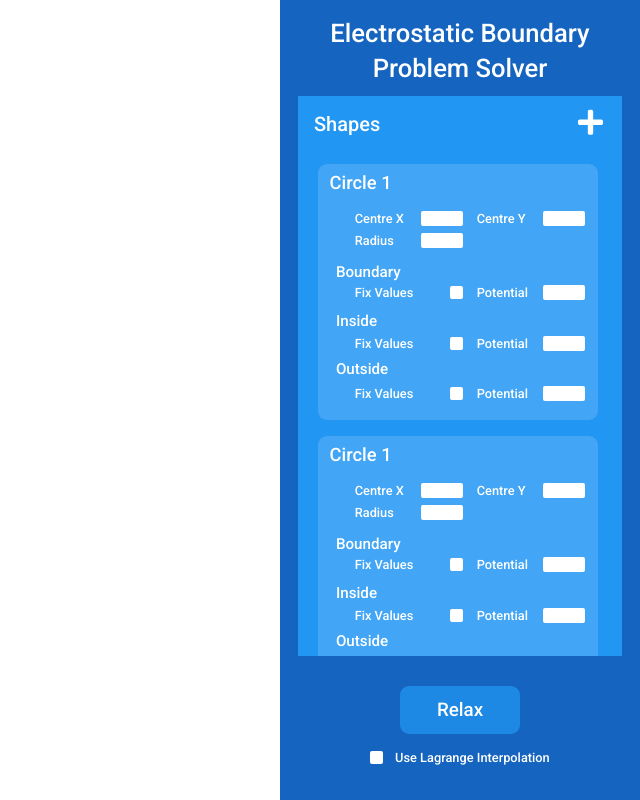
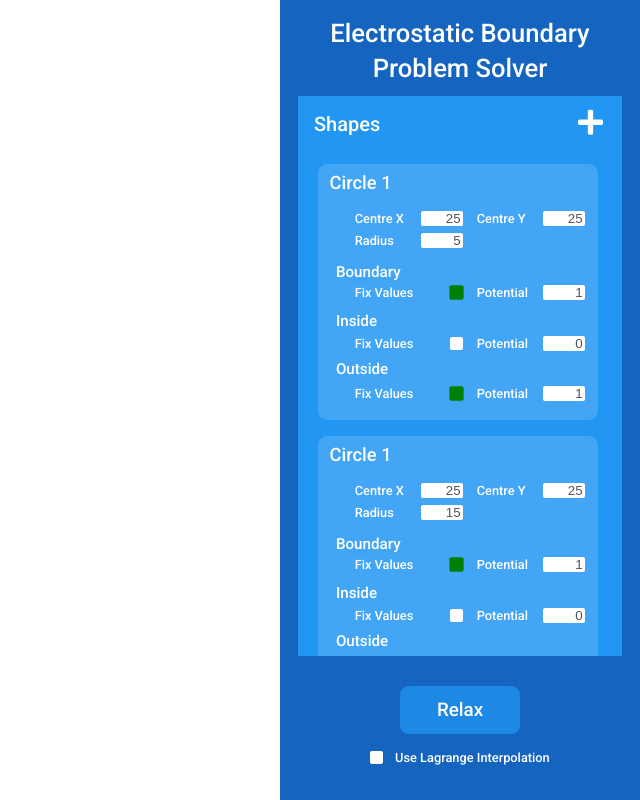
Before and after one commit to ChristopherDocherty/ElectrostaticBPSolver, a React (Create React App) app: page / in a window 1280 px wide. Shown: the whole page, without its empty margins (640-1280 px from the left). Built offline with nearby package versions, Linux system fonts and the light colour scheme.

Commit message:
Refactored to classes; Pass data into cards

```diff
--- a/src/Cards/Checkbox.js
+++ b/src/Cards/Checkbox.js
@@ -8,6 +8,7 @@ function Checkbox(props) {
     return (
         <div>
         <input type="checkbox"
+        disabled={!props.updateable}
         checked={props.checked}
         onChange={() => {props.setChecked(!props.checked); console.log("Click registered")}}/>
         <div className="CheckboxTrick">
--- a/src/Cards/CircleCard.js
+++ b/src/Cards/CircleCard.js
@@ -1,18 +1,25 @@
-import React, {useState} from 'react';
+import React, {useState, Component} from 'react';
 import './CircleCard.css';
 import {CSSTransition} from 'react-transition-group';
 import SettingsItem from './SettingsItem.js';
 
 
-function CircleCard() {
+class CircleCard extends Component {
 
-    const [showCard, setShowCard] = useState(true);
+    constructor(props) {
+        super(props);
+
+        this.state = {
+            showCard: true
+        }
+    }
 
 
+    render(){
 
         return(
                 <CSSTransition
-                in={showCard}
+                    in={this.state.showCard}
                     timeout={300}
                     classNames="CircleCard"
                     unmountOnExit
@@ -28,31 +35,32 @@ function CircleCard() {
                         <div className="SubTitle" style={{top: "24.5vh"}}>Outside</div>
 
                         <div className="PotentialSettings" style={{top: "5.85vh"}}>
-                        {
-                            ["Centre X", "Centre Y"].map( (x, i) => <SettingsItem title={x} inputType="text" key={i}/>)
-                        }
+
+                                <SettingsItem title={"Centre X"} inputType="text" textboxValue={this.props.Circle.centreX} updateable={this.props.updateable}/>
+                                <SettingsItem title={"Centre Y"} inputType="text" textboxValue={this.props.Circle.centreY} updateable={this.props.updateable}/>
+
                         </div>
 
                         <div className="PotentialSettings" style={{top: "8.6vh"}}>
 
-                        <SettingsItem title={"Radius"} inputType="text"/>
+                            <SettingsItem title={"Radius"} inputType="text" textboxValue={this.props.Circle.radius} updateable={this.props.updateable}/>
 
                         </div>
 
 
                         <div className="PotentialSettings" style={{top: "15.1vh"}}>
-                        <SettingsItem title="Fix Values" inputType="checkbox" />
-                        <SettingsItem title="Potential" inputType="text" />
+                            <SettingsItem title="Fix Values" inputType="checkbox" checked={this.props.Circle.boundaryFixed} updateable={this.props.updateable}/>
+                            <SettingsItem title="Potential" inputType="text" textboxValue={this.props.Circle.boundaryPotential} updateable={this.props.updateable}/>
                         </div>
 
                         <div className="PotentialSettings" style={{top: "21.5vh"}}>
-                        <SettingsItem title="Fix Values" inputType="checkbox" />
-                        <SettingsItem title="Potential" inputType="text" />
+                            <SettingsItem title="Fix Values" inputType="checkbox" checked={this.props.Circle.internalFixed} updateable={this.props.updateable}/>
+                            <SettingsItem title="Potential" inputType="text" textboxValue={this.props.Circle.internalPotential} updateable={this.props.updateable}/>
                         </div>
 
                         <div className="PotentialSettings" style={{top: "27.7vh"}}>
-                        <SettingsItem title="Fix Values" inputType="checkbox" />
-                        <SettingsItem title="Potential" inputType="text" />
+                            <SettingsItem title="Fix Values" inputType="checkbox" checked={this.props.Circle.externalFixed} updateable={this.props.updateable}/>
+                            <SettingsItem title="Potential" inputType="text" textboxValue={this.props.Circle.externalPotential} updateable={this.props.updateable}/>
                         </div>
 
 
@@ -61,7 +69,7 @@ function CircleCard() {
 
                 </CSSTransition>
         )
-
+    }
 
 
 }
--- a/src/Cards/SettingsItem.js
+++ b/src/Cards/SettingsItem.js
@@ -8,8 +8,8 @@ function SettingsItem(props) {
 
 
 
-    const [checked, setChecked] = useState(false);
-    const [textboxValue, setTextboxValue] = useState("");
+    const [checked, setChecked] = useState(props.checked);
+    const [textboxValue, setTextboxValue] = useState(props.textboxValue);
 
 
     if(props.inputType === "checkbox"){
@@ -18,7 +18,7 @@ function SettingsItem(props) {
 
             <label className="SettingsItem">
                 <div>{props.title}</div>
-                <Checkbox checked={checked} setChecked = {setChecked}/>
+                <Checkbox checked={checked} setChecked = {setChecked} updateable={props.updateable}/>
             </label>
 
 
@@ -29,7 +29,7 @@ function SettingsItem(props) {
         return(
             <label className="SettingsItem">
                 <div>{props.title}</div>
-                <input style={{background:"white"}} type="text" value={textboxValue} onChange= {e => setTextboxValue(e.target.value)} />
+                <input style={{background:"white"}} type="text" value={textboxValue} onChange= {e => setTextboxValue(e.target.value)} disabled={!props.updateable} />
             </label>
 
 
--- a/src/Sidebar.js
+++ b/src/Sidebar.js
@@ -1,13 +1,67 @@
-import React, {useState} from 'react';
+import React, {useState, Component} from 'react';
 import './Sidebar.css';
 import { TransitionGroup } from 'react-transition-group';
 import CircleCard from './Cards/CircleCard.js';
 import Checkbox from './Cards/Checkbox';
 
 
-function Sidebar(props) {
 
-    const [checked, setChecked] = useState(false);
+
+class Circle{
+    constructor(centreX, centreY, radius, params){
+        this.centreX = centreX;
+        this.centreY = centreY;
+        this.radius = radius;
+
+        this.setExternal         = params.setExternal;
+        this.setBoundary         = params.setBoundary;
+        this.internalPotential   = params.internalPotential;
+        this.externalPotential   = params.externalPotential;
+        this.boundaryPotential   = params.boundaryPotential;
+        this.internalFixed       = params.internalFixed;
+        this.externalFixed       = params.externalFixed;
+        this.boundaryFixed       = params.boundaryFixed;
+
+    }
+
+}
+
+
+
+class Sidebar extends Component {
+
+    constructor(props){
+        super(props);
+
+
+        var params = {
+                setInternal : false,
+                setExternal : false,
+                setBoundary : true,
+
+                internalPotential : 0,
+                externalPotential: 1,
+                boundaryPotential: 1,
+
+                internalFixed: false,
+                externalFixed: true,
+                boundaryFixed: true
+            };
+
+
+
+        this.state = {
+            circleArr : [
+                new Circle(25, 25, 5, params),
+                new Circle(25, 25, 15, params),
+            ],
+            checked : false
+        }
+    }
+
+
+
+    render() {
 
 
 
@@ -20,14 +74,16 @@ function Sidebar(props) {
 
                 <div className="ShapeListContainer">
                     <div className="ShapeTitle">Shapes</div>
-                <div className="PlusSign">
+                    <div className="PlusSign" >
+
+
                         <svg aria-hidden="true" focusable="false" data-prefix="fas" data-icon="plus" class="svg-inline--fa fa-plus fa-w-14" role="img" xmlns="http://www.w3.org/2000/svg" viewBox="0 0 448 512"><path fill="currentColor" d="M416 208H272V64c0-17.67-14.33-32-32-32h-32c-17.67 0-32 14.33-32 32v144H32c-17.67 0-32 14.33-32 32v32c0 17.67 14.33 32 32 32h144v144c0 17.67 14.33 32 32 32h32c17.67 0 32-14.33 32-32V304h144c17.67 0 32-14.33 32-32v-32c0-17.67-14.33-32-32-32z"></path></svg>
                     </div>
 
                     <TransitionGroup className="ShapeList">
                         <div>
                         {
-                        [1,2,3].map( () => <CircleCard/>)
+                            this.state.circleArr.map( (x,i) => <CircleCard  Circle={x} id={i} updateable={false}/>)
                         }
                         </div>
                     </TransitionGroup>
@@ -44,13 +100,13 @@ function Sidebar(props) {
                 </div>
 
                 <label className="InterpolSetting">
-                <Checkbox checked={checked} setChecked = {setChecked}/>
+                    <Checkbox checked={this.state.checked} setChecked = {e => {this.setState({checked: !this.state.checked})}} updateable={true}/>
                     <div style={{marginLeft:"1.5vh"}}>Use Lagrange Interpolation</div>
                 </label>
 
             </div>
         )
-
+    }
 
 }
 
```
Lines whose indentation alone changed are shown as unchanged.
